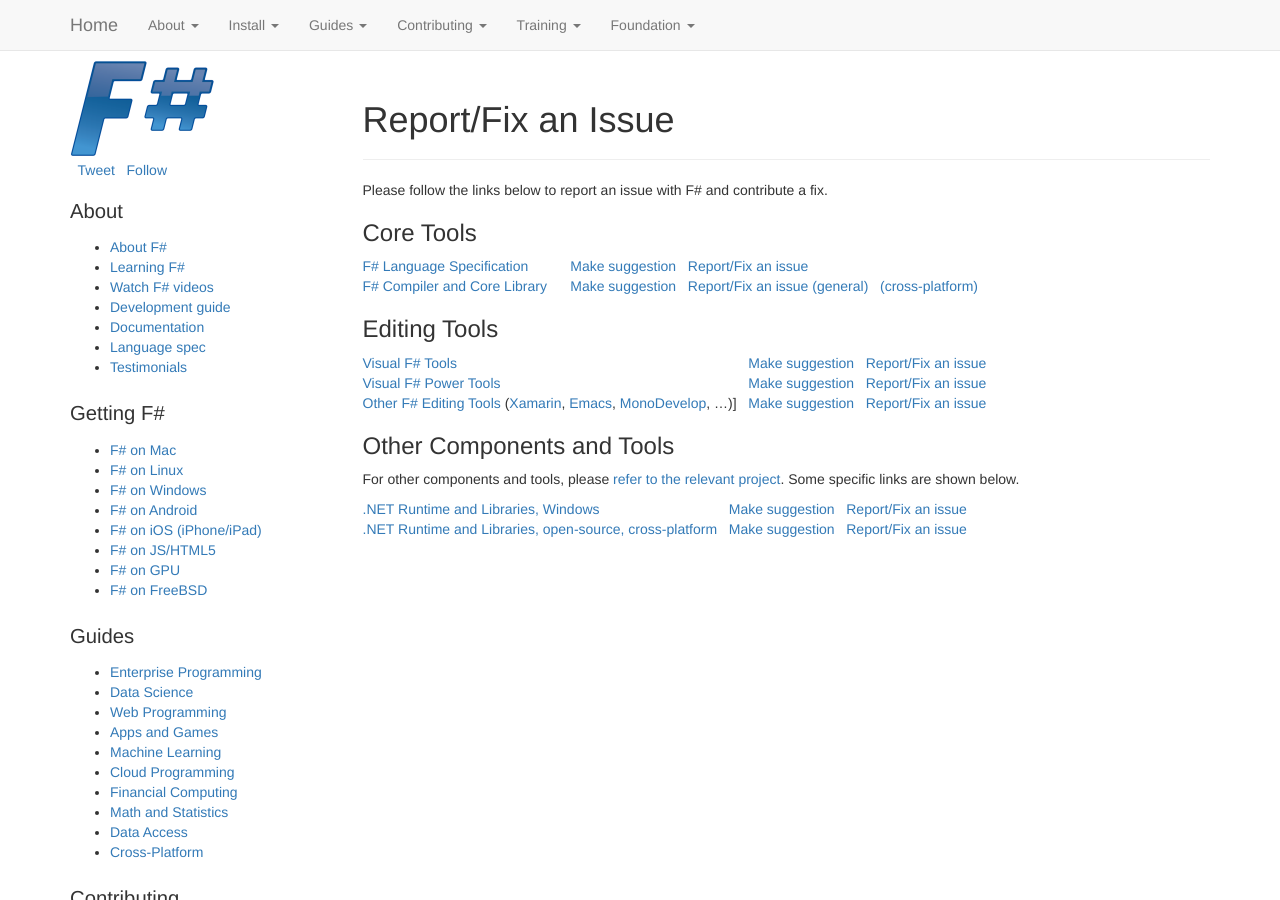
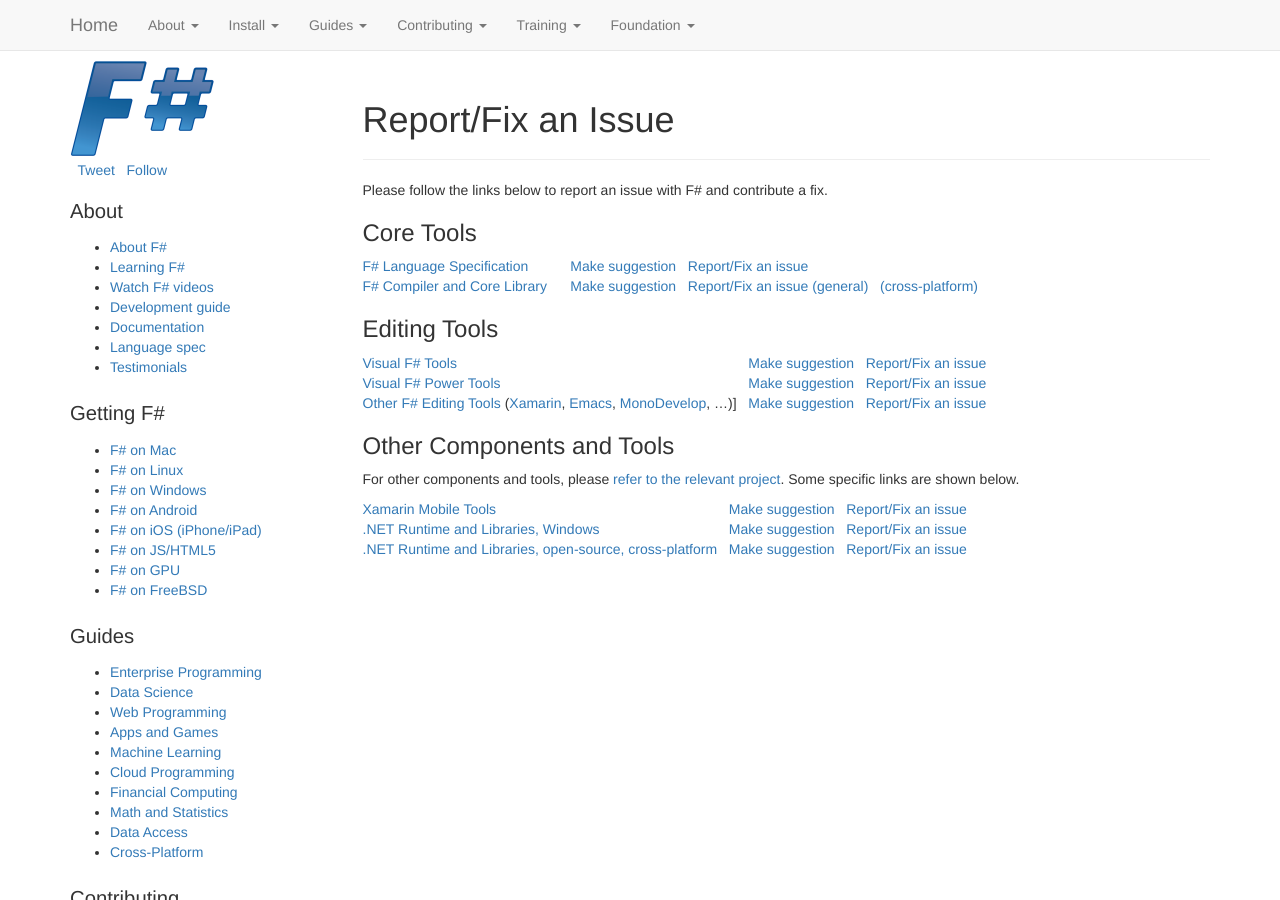
Before and after one commit to fsharp/fsharp.org, a Jekyll site: the page built from guides/engineering/issues.md, in a window 1280 px wide and 900 px high. Built offline with Jekyll 4.4.1, drawn with Linux system fonts in a browser that asks for light colours; nearby versions of some CDN libraries; some web fonts are replaced; comment, search, counter and statistics services are not loaded.

Commit message:
Update issues.md

```diff
--- a/guides/engineering/issues.md
+++ b/guides/engineering/issues.md
@@ -25,5 +25,6 @@
 For other components and tools, please [refer to the relevant project](http://fsharp.org/community/projects). Some specific links are shown below.
 
 |:------------------|:--|:--------------------|:--|:------------------|
+| [Xamarin Mobile Tools](http://developer.xamarin.com/guides/cross-platform/fsharp/fsharp_support_overview/)                                     &nbsp; | &nbsp; | [Make suggestion](http://xamarin.com/support)     |  &nbsp; |  [Report/Fix an issue](http://xamarin.com/support) |
 | [.NET Runtime and Libraries, Windows](http://www.microsoft.com/net)                                     &nbsp; | &nbsp; | [Make suggestion](http://visualstudio.uservoice.com/forums/121579-visual-studio/category/31481-net)     |  &nbsp; |  [Report/Fix an issue](http://connect.microsoft.com/visualstudio) |
 | [.NET Runtime and Libraries, open-source, cross-platform](http://www.mono-project.com/)                 &nbsp; | &nbsp; | [Make suggestion](http://www.mono-project.com/community/)     |  &nbsp; &nbsp; | [Report/Fix an issue](http://www.mono-project.com/community/) |
```
